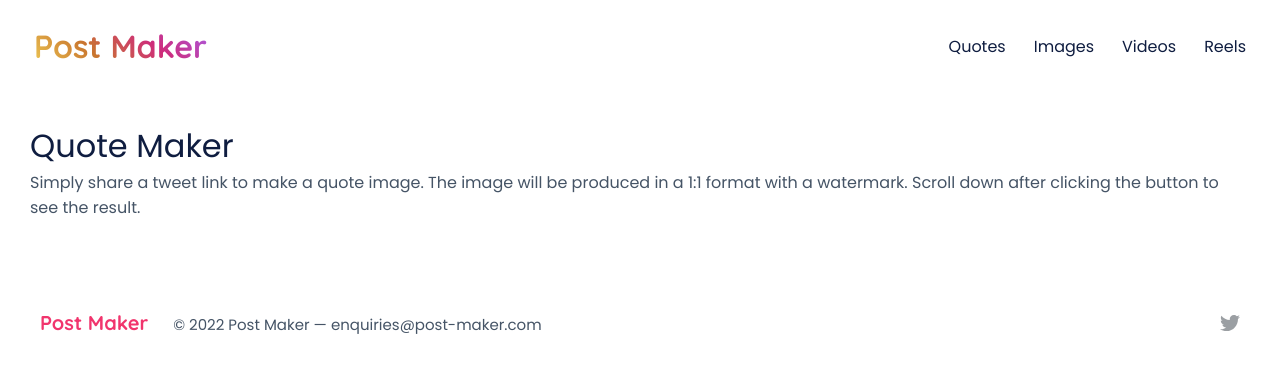
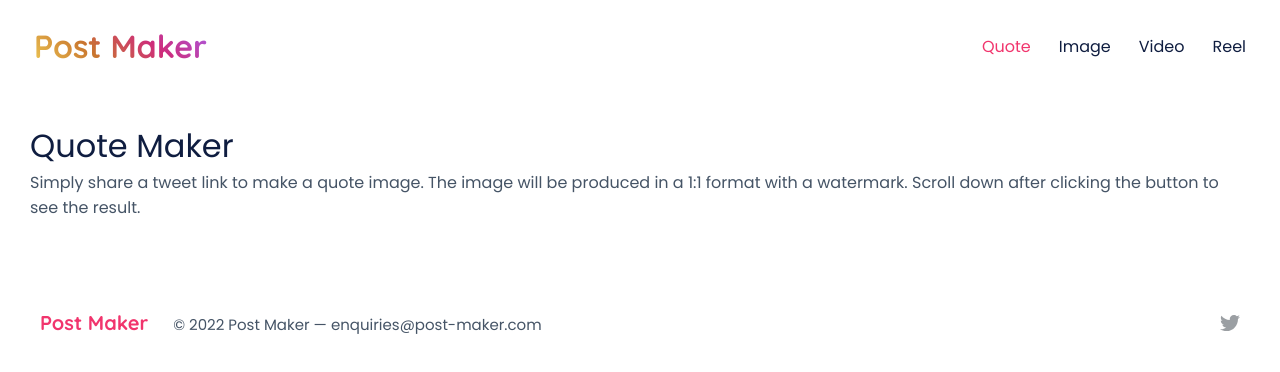
Before and after one commit to sb-haz/post-maker-frontend, a React (Create React App) app: page /quote in a window 1280 px wide. Shown: the top 372 px of the page. Built offline with nearby package versions, Linux system fonts and the light colour scheme.

Commit message:
replace a tag with navlink component

```diff
--- a/src/App.css
+++ b/src/App.css
@@ -123,18 +123,22 @@ a:hover {
     font-weight: 700;
 }
 
+.navbar a {
+    text-decoration: none;
+    margin-left: 8px;
+    margin-right: 8px;
+    padding: 6px;
+}
+
 .navbar .links {
     margin-left: auto;
 }
 
-.navbar a {
-    margin-left: 8px;
-    margin-right: 8px;
-    text-decoration: none;
-    padding: 6px;
+.navbar-link:hover {
+    color: #f1356d;
 }
 
-.navbar a:hover {
+.navbar-active {
     color: #f1356d;
 }
 
@@ -369,9 +373,13 @@ a:hover {
     }
 }
 
-@media (max-width: 585px) {
+@media (max-width: 560px) {
     .navbar {
         justify-content: center;
+    }
+
+    .navbar .logo {
+        flex-basis: 100%;
     }
 
     .navbar .links {
--- a/src/components/Navbar.js
+++ b/src/components/Navbar.js
@@ -1,12 +1,18 @@
+import { NavLink } from "react-router-dom";
+
 const Navbar = () => {
     return (
         <navbar className="navbar">
-            <a href="/"><h1 className="logo insta-colour-gradient">Post Maker</h1></a>
+            <NavLink to='/'><h1 className="logo insta-colour-gradient">Post Maker</h1></NavLink>
             <div className="links">
-                <a href="/quote">Quotes</a>
-                <a href="/image">Images</a>
-                <a href="/video">Videos</a>
-                <a href="/reel">Reels</a>
+                <NavLink className={(navData) => navData.isActive ? 'navbar-active' : 'navbar-link'}
+                    to='/quote'>Quote</NavLink>
+                <NavLink className={(navData) => navData.isActive ? 'navbar-active' : 'navbar-link'}
+                    to='/image'>Image</NavLink>
+                <NavLink className={(navData) => navData.isActive ? 'navbar-active' : 'navbar-link'}
+                    to='/video'>Video</NavLink>
+                <NavLink className={(navData) => navData.isActive ? 'navbar-active' : 'navbar-link'}
+                    to='/reel'>Reel</NavLink>
             </div>
         </navbar>
     );
```
